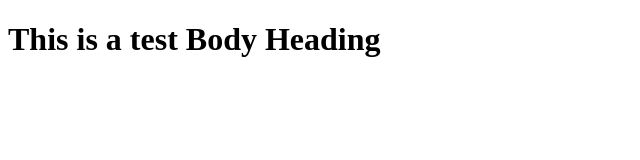
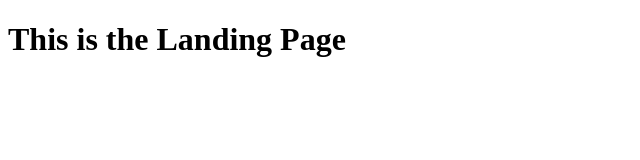
Before and after one commit to rkemathew/gitlearn, a plain HTML site: page index.html in a window 1280 px wide. Shown: the whole page, without its empty margins (0-640 px from the left). Drawn offline with Linux system fonts and the light colour scheme.

Commit message:
Fixed the title and body heading on index.html

```diff
--- a/index.html
+++ b/index.html
@@ -2,9 +2,9 @@
 <html>
   <head>
     <meta charset="utf-8">
-    <title>Test Title</title>
+    <title>First Page Title</title>
   </head>
   <body>
-    <h1>This is a test Body Heading</h1>
+    <h1>This is the Landing Page</h1>
   </body>
 </html>
```
